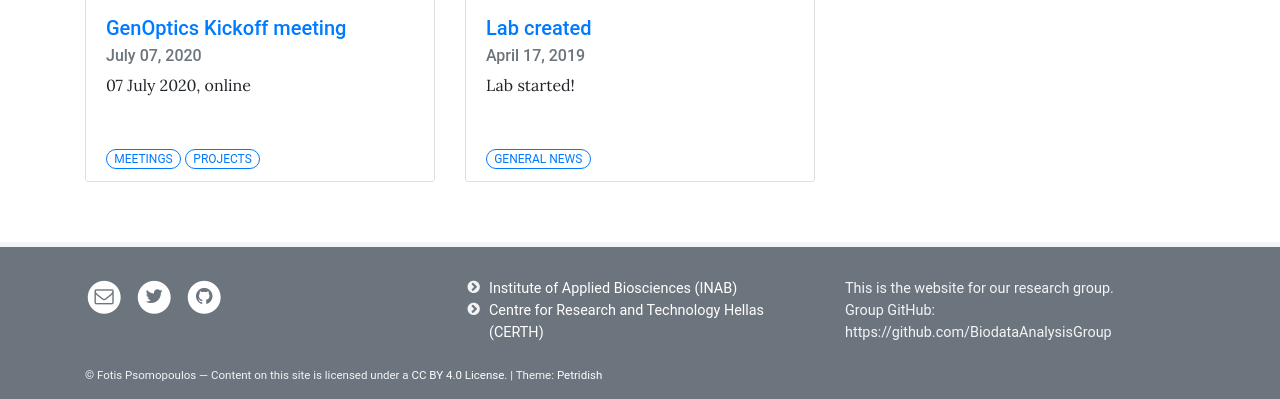
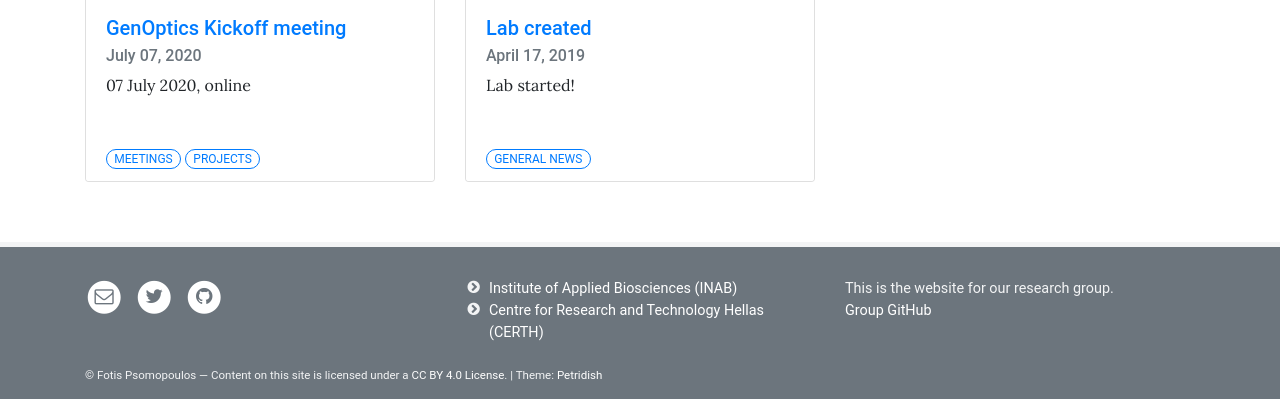
Before and after one commit to geogav/BiodataAnalysisGroup.github.io, a Jekyll site: the page built from pages/home.md, in a window 1280 px wide, cut to the strip 849-1248 px from the top of the page. Built offline with Jekyll 4.4.1, drawn with Linux system fonts in a browser that asks for light colours; comment, search, counter and statistics services are not loaded.

Commit message:
Changed to link

```diff
--- a/_data/footer.yml
+++ b/_data/footer.yml
@@ -13,7 +13,7 @@ columns:
       new_window: true
 
   - description: > # E.g. funding acknowledgement. Can be Markdown
-      This is the website for our research group. <br/> Group GitHub: https://github.com/BiodataAnalysisGroup
+      This is the website for our research group. <br/> [Group GitHub](https://github.com/BiodataAnalysisGroup)
 
 # Small print license statement to add at the bottom of the footer. Can be Markdown
 # Will be prefixed by "© {{ site.author }}" if defined in _config.yml
```
